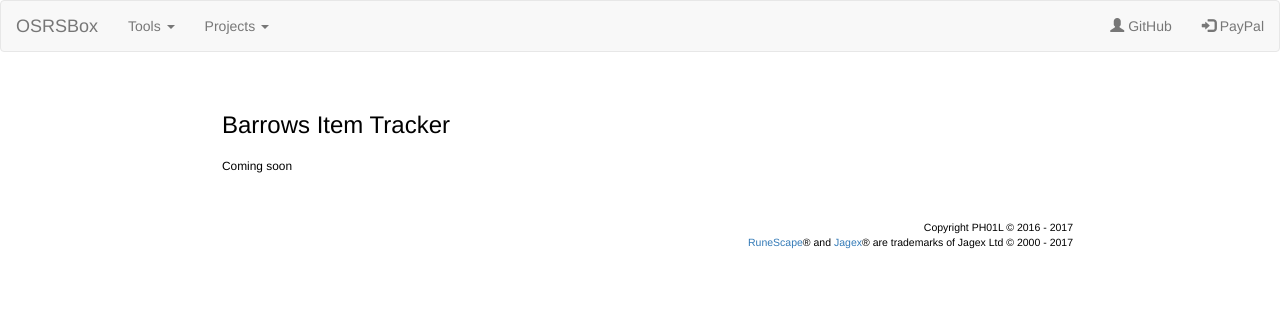
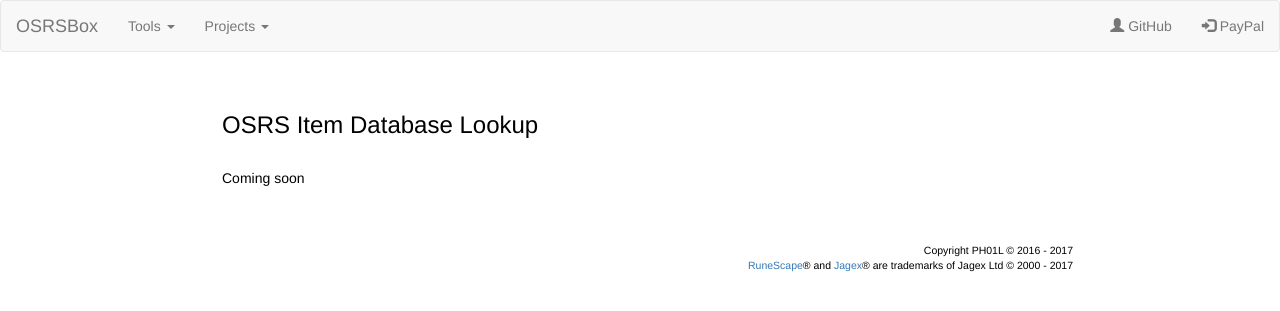
Before and after one commit to osrsbox/osrsbox.github.io, a Jekyll site: the page built from items/items.md, in a window 1280 px wide. Shown: the top 311 px of the page. Built offline with Jekyll 4.4.1, drawn with Linux system fonts in a browser that asks for light colours; nearby versions of some CDN libraries.

Commit message:
Small updates to styles and placeholder pages.

```diff
--- a/_includes/header.html
+++ b/_includes/header.html
@@ -32,7 +32,7 @@
       </li>
     </ul>
     <ul class="nav navbar-nav navbar-right">
-      <li><a href="#"><span class="glyphicon glyphicon-user"></span> GitHub</a>
+      <li><a href="https://github.com/osrsbox/osrsbox.github.io"><span class="glyphicon glyphicon-user"></span> GitHub</a>
       </li>
       <li><a href="#"><span class="glyphicon glyphicon-log-in"></span> PayPal</a>
       </li>
--- a/css/main.css
+++ b/css/main.css
@@ -12,17 +12,8 @@
     width: 70%;
     padding: 15px 15px 15px 15px;
     color: black;
-	font-size: 85%;
+    font-size: 100%;
 }
-/* a:link { */
-    /* color: #4CAF50; */
-/* } */
-/* a:visited { */
-    /* color: white; */
-/* } */
-/* a:hover { */
-    /* color: white; */
-/* } */
 
 /* FOOTER CONFIGURATION */
 .footer {
@@ -40,6 +31,23 @@
     font-size: 75%;
 }
 
+/* HEADER CONFIGURATION */
+h1 {
+    padding: 5px 15px 5px 15px;
+    text-decoration: underline;
+}
+p {
+    padding: 15px 15px 15px 15px;
+    text-align: justify;
+    text-justify: inter-word;
+}
+h2 {
+    padding: 5px 15px 5px 15px;
+}
+h3 {
+   padding: 5px 15px 5px 15px;
+}
+
 /* CODE-BOX CONFIGURATION  */
 pre {
     white-space: pre-wrap;
@@ -50,41 +58,37 @@
     font-size: 1.2em;
 }
 .code-box {
-    background-color: #696969;
-	padding: 5px 15px 5px 15px;
+    display: block;
+    margin: 0 auto;
+    background-color: #AAAAAA;
+    width: 95%;
 }
-h1 {
-    padding: 5px 15px 5px 15px;
-    text-decoration: underline;
-}
-p {
-    padding: 5px 15px 5px 15px;
-    text-align: justify;
-    text-justify: inter-word;
-}
-h2 {
-    padding: 5px 15px 5px 15px;
-}
-h3 {
-   padding: 5px 15px 5px 15px;
+.code-box .highlight {
+    background-color: #AAAAAA;
+    border: none;
 }
 
 /* TABLE STYLING */
-table {
+table.content {
+	display: table;
+	overflow: auto;
+	table-layout: auto;
     border-collapse: collapse;
-    width: 80%;
+    width: 95%;
     margin-left:auto;
     margin-right:auto;
+    font-size: 110%;
 }
 
-th, td {
+table.content th, table.content td {
     text-align: left;
-    padding: 8px;
+    padding: 4px;
 }
 
-tr:nth-child(even){background-color: #464141}
+tr:nth-child(even){background-color: #929982}
+tr:nth-child(odd){background-color: #edcbb1}
 
 th {
-    background-color: #4CAF50;
+    background-color: #002500;
     color: white;
 }
--- a/items/items.md
+++ b/items/items.md
@@ -3,6 +3,6 @@
 title: OSRSBox | HOME | Old School Runescape Tools by PH01L
 ---
 
-### Barrows Item Tracker
+### OSRS Item Database Lookup
 
 Coming soon
```
Also changed, not shown: barrows/barrows.md (+1 -1 lines). Lines whose indentation alone changed are shown as unchanged.
